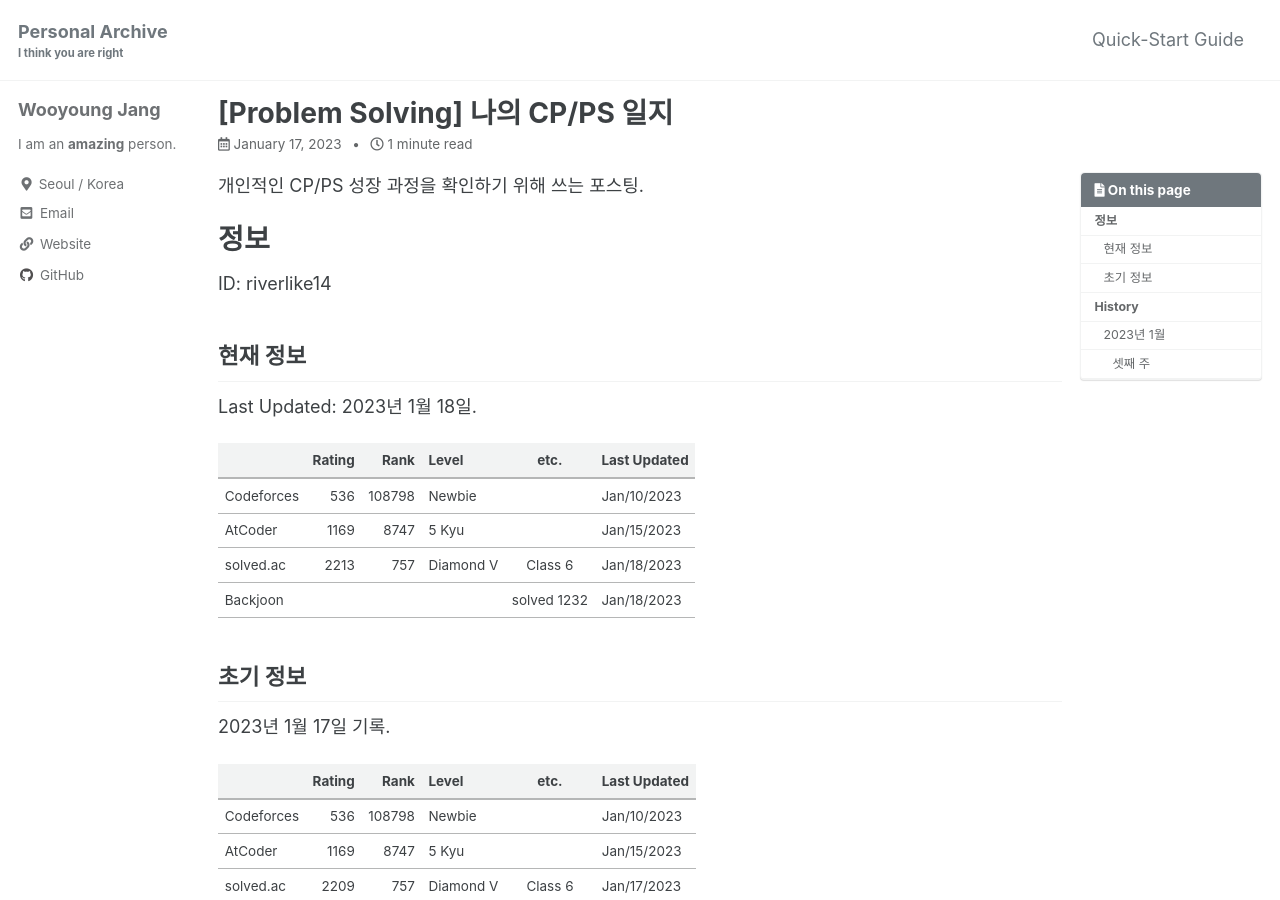
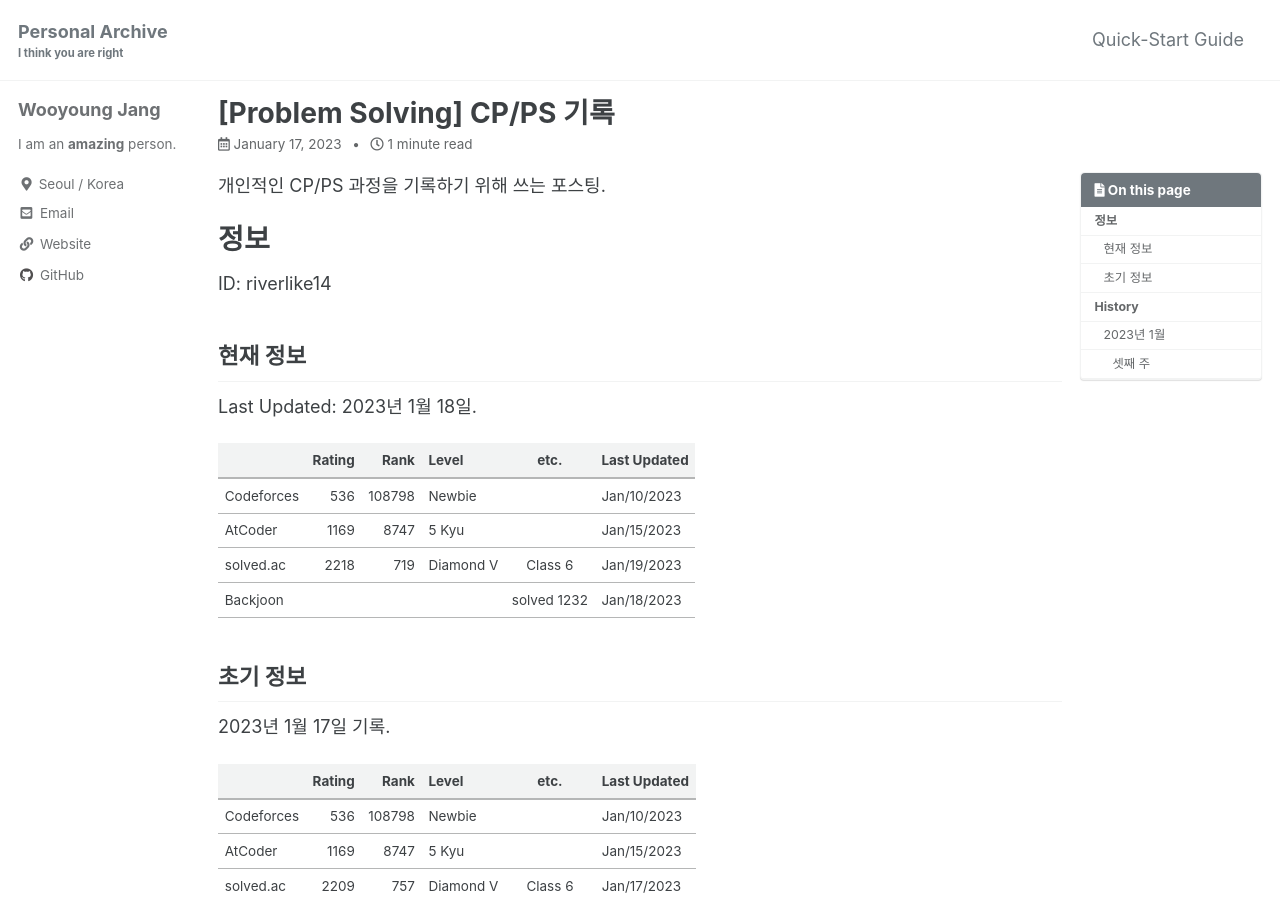
Before and after one commit to riverlike14/riverlike14.github.io, a Jekyll site: the page built from computer/competitive-programming/_posts/2023-01-17-My-Problem-Solving-History.md, in a window 1280 px wide and 900 px high. Built offline with Jekyll 4.4.1, drawn with Linux system fonts in a browser that asks for light colours; cached includes are drawn as plain includes; comment, search, counter and statistics services are not loaded; some of the changed text lies outside the part shown.

Commit message:
solve 1306

```diff
--- a/computer/competitive-programming/_posts/2023-01-17-My-Problem-Solving-History.md
+++ b/computer/competitive-programming/_posts/2023-01-17-My-Problem-Solving-History.md
@@ -1,8 +1,8 @@
 ---
-title: "[Problem Solving] 나의 CP/PS 일지"
+title: "[Problem Solving] CP/PS 기록"
 ---
 
-개인적인 CP/PS 성장 과정을 확인하기 위해 쓰는 포스팅.
+개인적인 CP/PS 과정을 기록하기 위해 쓰는 포스팅.
 
 # 정보
 
@@ -16,7 +16,7 @@ Last Updated: 2023년 1월 18일.
 |:-|-:|-:|:-|:-:|:-|
 |Codeforces|536|108798|Newbie||Jan/10/2023|
 |AtCoder|1169|8747|5 Kyu||Jan/15/2023|
-|solved.ac|2213|757|Diamond V|Class 6|Jan/18/2023|
+|solved.ac|2218|719|Diamond V|Class 6|Jan/19/2023|
 |Backjoon||||solved 1232|Jan/18/2023|
 
 ## 초기 정보
```
Also changed, not shown: other parts of computer/competitive-programming/_posts/2023-01-17-My-Problem-Solving-History.md (+5 -0 lines).
